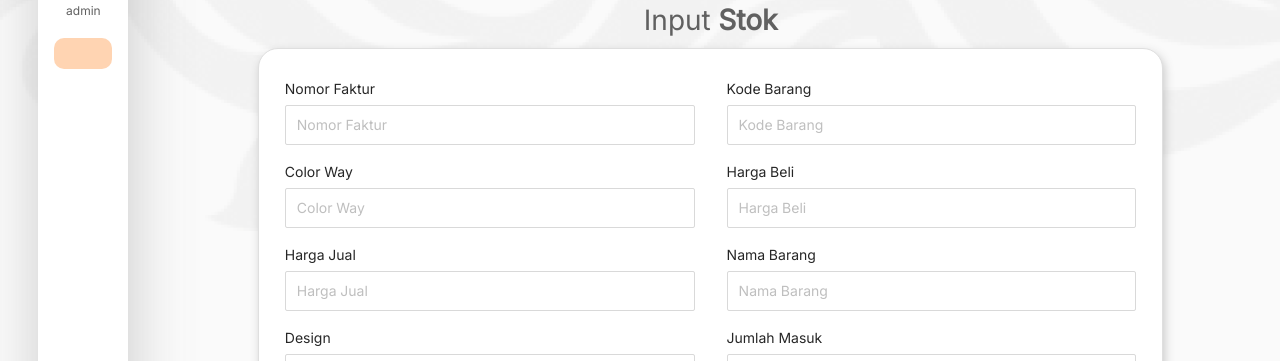
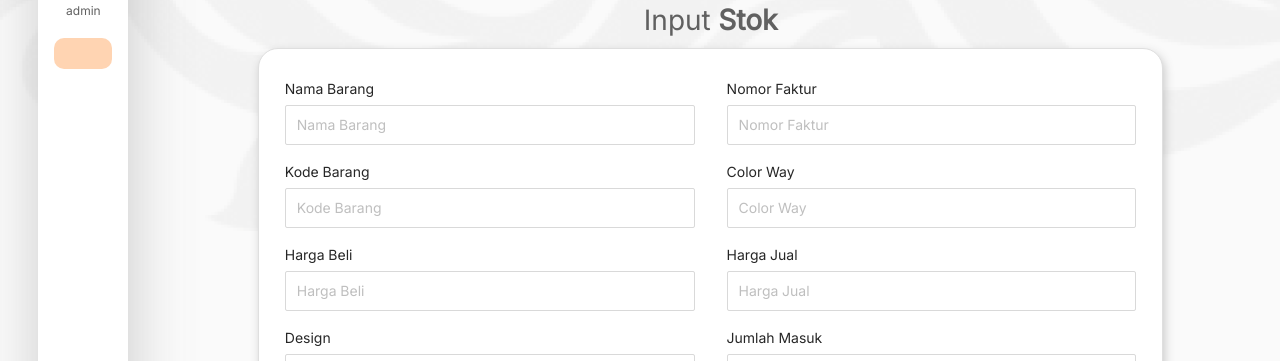
Before and after one commit to goldyTW/dashboardsimple-frontend, a React (Create React App) app: page /stok/input in a window 1280 px wide. Shown: the part 159-520 px from the top of the page. Built offline with nearby package versions, Linux system fonts and the light colour scheme; no server answers; some icons are missing.

Commit message:
FE BE Input Stok

```diff
--- a/src/pages/input-penjualan/index.js
+++ b/src/pages/input-penjualan/index.js
@@ -192,6 +192,11 @@ const InputPenjualan = () => {
     </div>
     <div className={sidebarOpen ? "mainNavLayoutNotFull" : "mainNavLayoutFull" }>
       <Navbar sidebarOpen={sidebarOpen} setSidebarOpen={setSidebarOpen}/>
+      <div className="row mt-5">
+          <div className="col-12 col-md-6 breadcrumbs">
+            <Link to="/penjualan"><span>Penjualan</span></Link> <span>{'>>'}</span> <span>Input</span>
+          </div>
+        </div>
       <div className="row justify-content-center">
       <div className="col-12 col-md-6 align-self-center">
             <h1 className="pageTitle mt-5 text-center">Input Penjualan</h1>
--- a/src/pages/input-stok/index.js
+++ b/src/pages/input-stok/index.js
@@ -6,7 +6,7 @@ import axios from "axios";
 import Cookies from 'js-cookie';
 import dayjs from 'dayjs';
 import customParseFormat from 'dayjs/plugin/customParseFormat';
-import { Input, DatePicker, Space, Radio, Button } from 'antd';
+import { Input, Button, Select , AutoComplete} from 'antd';
 import Sidebar from "../../components/sidebar/Sidebar";
 import Navbar from "../../components/navbar/Navbar";
 
@@ -18,6 +18,7 @@ const InputStok = () => {
   const [harga_beli, setHargaBeli] = useState();
   const [harga_jual, setHargaJual] = useState();
   const [nama_barang, setNamaBarang] = useState();
+  const [id_barang, setIdBarang] = useState();
   const [design, setDesign] = useState();
   const [jumlah_masuk, setJumlahMasuk] = useState();
   const [note, setNote] = useState();
@@ -28,15 +29,78 @@ const InputStok = () => {
   let url = process.env.REACT_APP_API_URL;
   const data = {no_faktur, kode_barang, color_way, harga_beli, harga_jual, nama_barang, design, jumlah_masuk, note}
 
+  // Mengambil data dari Axios untuk Select (menampung data sementara untuk nanti dioper ke const utama)
+  const [dataBarang, setDataBarang] = useState();
+  const [dataKode, setDataKode] = useState();
+  const [dataDesign, setDataDesign] = useState();
+  const [dataColor, setDataColor] = useState()
+
+  const onChange = (value, label) => {
+    console.log(`selected ${value} with name ${label.label}`);
+    if(label.label === undefined) {
+      setNamaBarang(value)
+      console.log(nama_barang)
+    } else {
+    setIdBarang(value)
+    setNamaBarang(label.label)
+    console.log(nama_barang)
+    axios.get(`${url}/listbarang/listbarang`)
+      .then(res => {
+        // console.log(res) // buat liat return datanya
+        const selectedBarang = res.data.find(item => item.id_barang === Number(value))
+
+        if (selectedBarang) {
+          const kodeData = [{
+            value: selectedBarang.id_barang.toString(),
+            label: selectedBarang.kode,
+          }];
+          const designData = [{
+            value: selectedBarang.id_barang.toString(),
+            label: selectedBarang.design,
+          }]
+          const colorData = [{
+            value: selectedBarang.id_barang.toString(),
+            label: selectedBarang.color_way,
+          }]
+          setDataKode(kodeData);
+          setDataDesign(designData);
+          setDataColor(colorData);
+        } else {
+          console.error(`Barang ${value} tidak ditemukan`);
+        }
+      })
+      .catch((error) => {
+        console.error('Error fetching data:', error);
+      })
+    }
+  };
+
   useEffect(() => {
+    const fetchData = async () => {
+      try {
         // if(!Cookies.get('user-data')){
         //   navigate('/login', { replace: true });
         // }
+        // ambil list barang
+        const BarangResponse = await axios.get(`${url}/listbarang/listbarang`);
+        // console.log(barangResponse.data);
+        setDataBarang(BarangResponse.data.map(item => ({
+          value: item.id_barang.toString(),
+          label: item.nama_barang,
+        })));
+      } catch (error) {
+        console.error('Error fetching data:', error);
+      }
+    }
+    fetchData()
   }, [])
 
   function handleInputStok() {
       setLoading(true)
-      if(!no_faktur) {
+      if(!nama_barang) {
+          setLoading(false)
+          toast.error("Nama Barang tidak boleh kosong")
+      } else if(!no_faktur) {
           setLoading(false)
           toast.error("No Faktur tidak boleh kosong")
       } else if(!kode_barang) {
@@ -51,9 +115,6 @@ const InputStok = () => {
       } else if(!harga_jual) {
           setLoading(false)
           toast.error("Harga Jual tidak boleh kosong")
-      } else if(!nama_barang) {
-          setLoading(false)
-          toast.error("Nama Barang tidak boleh kosong")
       } else if(!design) {
         setLoading(false)
         toast.error("Design tidak boleh kosong")
@@ -62,6 +123,69 @@ const InputStok = () => {
         toast.error("Jumlah Masuk tidak boleh kosong")
       } else {
         navigate('/', {replace: true});
+        const postData = async () => {
+          try {
+            const responseBarang = await axios.post(`${url}/barang/create`, {
+              no_faktur: no_faktur,
+              nama: nama_barang,
+              kode: kode_barang,
+              design: design,
+              color_way: color_way,
+              width: 100,
+              note: note,
+              jumlah: jumlah_masuk,
+              harga_jual: harga_jual,
+              batas_stok: 100,
+              id_supplier: "1",
+              id_gudang: 2
+            }, {
+              headers: {
+                'Content-Type': 'application/json',
+              },
+            });
+            console.log(responseBarang.data);
+
+            if(!id_barang) {
+              // ambil id data terbaru untuk barang masuk yang baru
+              const idTerbaru = await axios.get(`${url}/listbarang/listbarang`)
+              const lastData = idTerbaru.data[idTerbaru.data.length - 1].id_barang;
+              console.log(lastData)
+
+              const responseBarangMasuk = await axios.post(`${url}/barang_masuk/create`, {
+                nomor_faktur: no_faktur,
+                jumlah: jumlah_masuk,
+                harga_beli: harga_beli,
+                note: note,
+                id_barang: lastData,
+                id_user: 2
+              }, {
+                headers: {
+                  'Content-Type': 'application/json',
+                },
+              });
+              console.log(responseBarangMasuk);
+            } else {
+              const responseBarangMasuk = await axios.post(`${url}/barang_masuk/create`, {
+                nomor_faktur: no_faktur,
+                jumlah: jumlah_masuk,
+                harga_beli: harga_beli,
+                note: note,
+                id_barang: id_barang,
+                id_user: 2
+              }, {
+                headers: {
+                  'Content-Type': 'application/json',
+                },
+              });
+              console.log(responseBarangMasuk);
+            }
+
+          } catch (error) {
+            console.error(error.response ? error.response.data : error.message);
+          }
+        };
+
+        postData();
       }
   }
   return (
@@ -83,6 +207,22 @@ const InputStok = () => {
           <div className="card col-md-10 col-12">
             <div className="row justify-content-center">
               <div className="col-md-6 col-10 px-3 py-2">
+                <p className="left-align">Nama Barang</p>
+                <AutoComplete
+                  showSearch
+                  placeholder="Nama Barang"
+                  optionFilterProp="children"
+                  style={{ width:"100%" }}
+                  onChange={onChange}
+                  filterOption={(input, option) => (option?.label ?? '').includes(input)}
+                  filterSort={(optionA, optionB) =>
+                    (optionA?.label ?? '').toLowerCase().localeCompare((optionB?.label ?? '').toLowerCase())
+                  }
+                  options={dataBarang}
+                  value={nama_barang}
+                />
+              </div>
+              <div className="col-md-6 col-10 px-3 py-2">
                 <p className="left-align">Nomor Faktur</p>
                 <Input
                   className="py-2"
@@ -94,22 +234,34 @@ const InputStok = () => {
               </div>
               <div className="col-md-6 col-10 px-3 py-2">
                 <p className="left-align">Kode Barang</p>
-                <Input
-                  className="py-2"
+                <AutoComplete
+                  showSearch
                   placeholder="Kode Barang"
-                  // style={{ width:"100%", height: "32.19px" }}
+                  optionFilterProp="children"
+                  style={{ width:"100%" }}
+                  filterOption={(input, option) => (option?.label ?? '').includes(input)}
+                  filterSort={(optionA, optionB) =>
+                    (optionA?.label ?? '').toLowerCase().localeCompare((optionB?.label ?? '').toLowerCase())
+                  }
+                  options={dataKode}
                   value={kode_barang}
-                  onChange={(e)=>setKodeBarang(e.target.value)}
+                  onChange={(value, label) => label? setKodeBarang(value) : setKodeBarang(label.label)}
                 />
               </div>
               <div className="col-md-6 col-10 px-3 py-2">
                 <p className="left-align">Color Way</p>
-                <Input
-                  className="py-2"
+                <AutoComplete
+                  showSearch
                   placeholder="Color Way"
-                  // style={{ width:"100%", height: "32.19px" }}
+                  optionFilterProp="children"
+                  style={{ width:"100%" }}
+                  filterOption={(input, option) => (option?.label ?? '').includes(input)}
+                  filterSort={(optionA, optionB) =>
+                    (optionA?.label ?? '').toLowerCase().localeCompare((optionB?.label ?? '').toLowerCase())
+                  }
+                  options={dataColor}
                   value={color_way}
-                  onChange={(e)=>setColorWay(e.target.value)}
+                  onChange={(value, label) => label? setColorWay(value) : setColorWay(label.label)}
                 />
               </div>
               <div className="col-md-6 col-10 px-3 py-2">
@@ -133,23 +285,19 @@ const InputStok = () => {
                   />
               </div>
               <div className="col-md-6 col-10 px-3 py-2">
-                <p className="left-align">Nama Barang</p>
-                <Input
-                  className="py-2"
-                  placeholder="Nama Barang"
-                  // style={{ width:"100%", height: "32.19px" }}
-                  value={nama_barang}
-                  onChange={(e)=>setNamaBarang(e.target.value)}
-                  />
-              </div>
-              <div className="col-md-6 col-10 px-3 py-2">
                 <p className="left-align">Design</p>
-                <Input
-                  className="py-2"
+                <AutoComplete
+                  showSearch
                   placeholder="Design"
-                  // style={{ width:"100%", height: "32.19px" }}
+                  optionFilterProp="children"
+                  style={{ width:"100%" }}
+                  filterOption={(input, option) => (option?.label ?? '').includes(input)}
+                  filterSort={(optionA, optionB) =>
+                    (optionA?.label ?? '').toLowerCase().localeCompare((optionB?.label ?? '').toLowerCase())
+                  }
+                  options={dataDesign}
                   value={design}
-                  onChange={(e)=>setDesign(e.target.value)}
+                  onChange={(value, label) => label? setDesign(value) : setDesign(label.label)}
                 />
               </div>
               <div className="col-md-6 col-10 px-3 py-2">
--- a/src/pages/input-stok/style.scss
+++ b/src/pages/input-stok/style.scss
@@ -41,6 +41,20 @@
 
         .ant-space.ant-space-vertical {
             width: 100%;
+        }
+
+        .ant-select {
+            display: flex;
+            align-items: center;
+        }
+        .ant-select-selector {
+            display: flex;
+            align-items: center;
+            height: 40px !important ;
+        }
+
+        .ant-select-selection-search-input {
+            height: 40px !important;
         }
 
         // .submit {
```
Also changed, not shown: src/pages/Stok/index.js (+42 -29 lines), src/pages/input-stok/index3.js (+54 -13 lines). Lines whose indentation alone changed are shown as unchanged.
